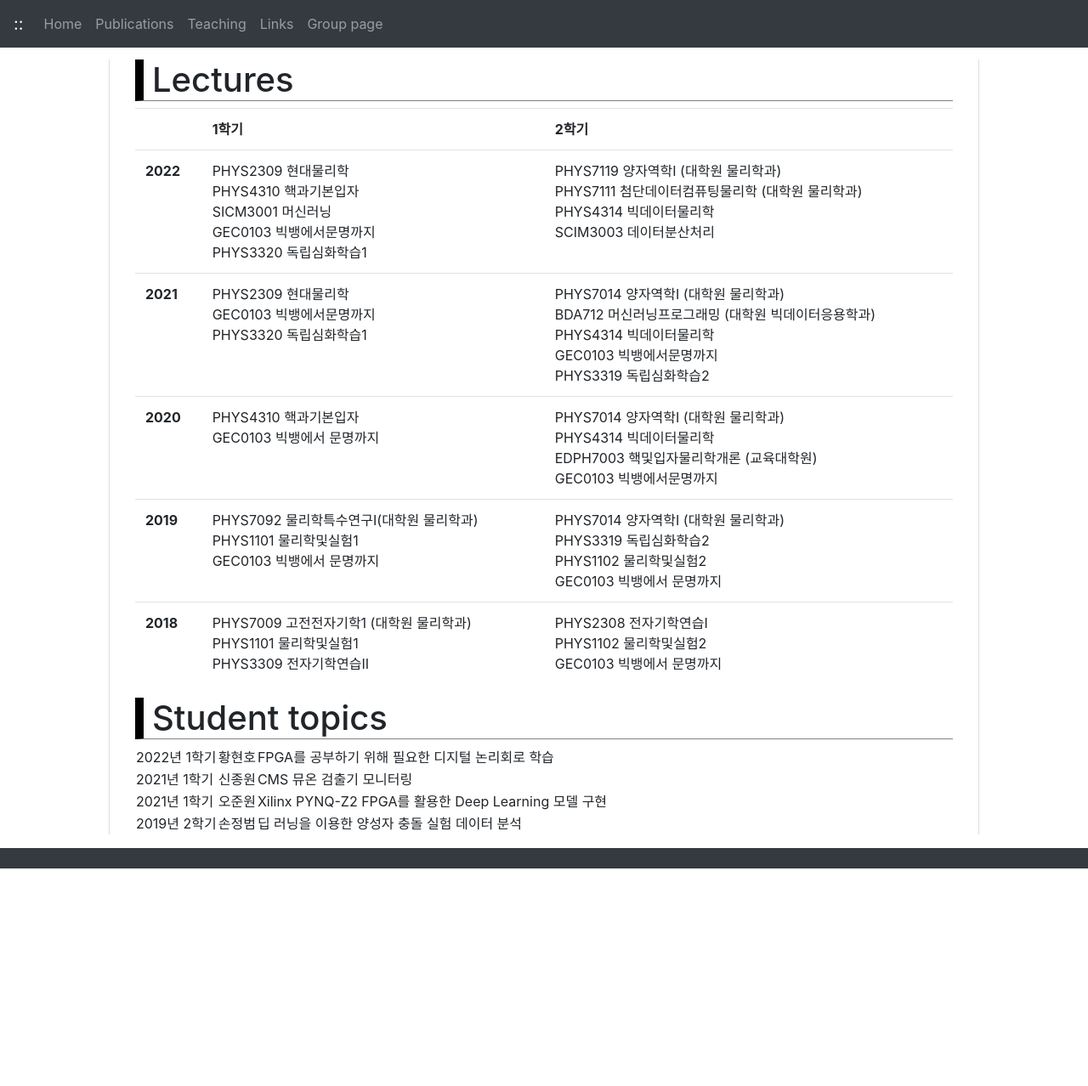
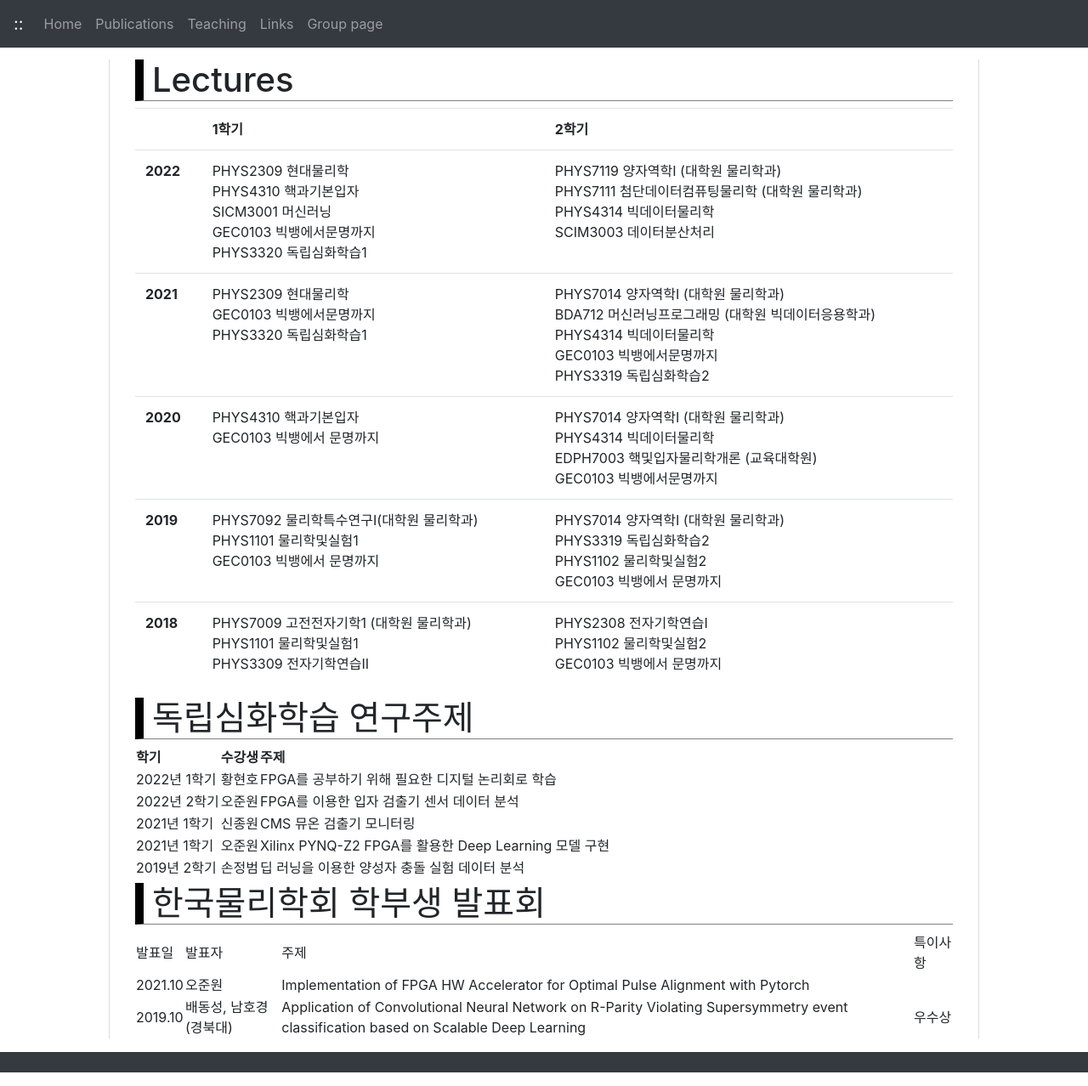
Before and after one commit to jhgoh/jhgoh.github.io, a Jekyll site: the page built from Teaching.md, in a window 1280 px wide and 1278 px high. Shown: the whole window at 85% size. Built offline with Jekyll 4.4.1, drawn with Linux system fonts in a browser that asks for light colours; nearby versions of some CDN libraries; our own code applies the rules of GitHub Pages for plain Markdown files.

Commit message:
Update Teaching.md

```diff
--- a/Teaching.md
+++ b/Teaching.md
@@ -9,9 +9,18 @@
   <tr><th>2018</th><td>PHYS7009 고전전자기학1 (대학원 물리학과)<br/>PHYS1101 물리학및실험1<br/>PHYS3309 전자기학연습II</td><td>PHYS2308 전자기학연습I<br/>PHYS1102 물리학및실험2<br/>GEC0103 빅뱅에서 문명까지</td></tr>
 </table>
 
-# Student topics
+# 독립심화학습 연구주제
 
+| 학기 | 수강생 | 주제 |
+| ----------- | ----- | --------------------------------------- |
 | 2022년 1학기 | 황현호 | FPGA를 공부하기 위해 필요한 디지털 논리회로 학습 |
+| 2022년 2학기 | 오준원 | FPGA를 이용한 입자 검출기 센서 데이터 분석 |
 | 2021년 1학기 | 신종원 | CMS 뮤온 검출기 모니터링 |
 | 2021년 1학기 | 오준원 | Xilinx PYNQ-Z2 FPGA를 활용한 Deep Learning 모델 구현 |
 | 2019년 2학기 | 손정범 | 딥 러닝을 이용한 양성자 충돌 실험 데이터 분석 |
+
+# 한국물리학회 학부생 발표회
+
+| 발표일 | 발표자 | 주제 | 특이사항 |
+| 2021.10 | 오준원 | Implementation of FPGA HW Accelerator for Optimal Pulse Alignment with Pytorch |
+| 2019.10 | 배동성, 남호경(경북대) | Application of Convolutional Neural Network on R-Parity Violating Supersymmetry event classification based on Scalable Deep Learning | 우수상 |
```
